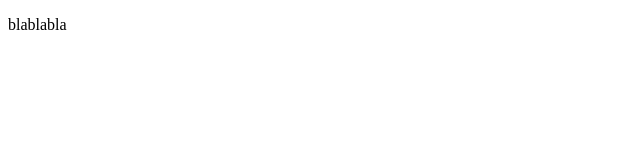
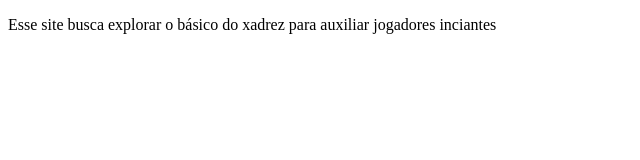
Before and after one commit to AnotherAny/Xadrez-Basico, a plain HTML site: page index.html in a window 1280 px wide. Shown: the whole page, without its empty margins (0-640 px from the left). Drawn offline with Linux system fonts and the light colour scheme.

Commit message:
Primeira frase

```diff
--- a/index.html
+++ b/index.html
@@ -1,10 +1,10 @@
 <!DOCTYPE html>
 <html lang="pt-br">
 <head>
-<title>Xadrez Básico</title>
+<title>Xadrez-Básico</title>
 <meta charset="utf-8">
 </head>
 <body>
-<p>blablabla</p>
+<p>Esse site busca explorar o básico do xadrez para auxiliar jogadores inciantes</p>
 </body>
 </html>
```
